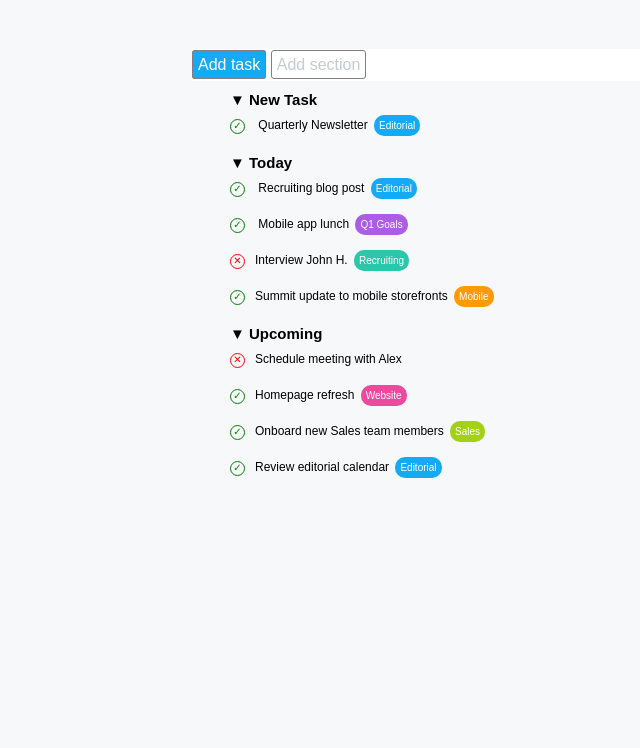
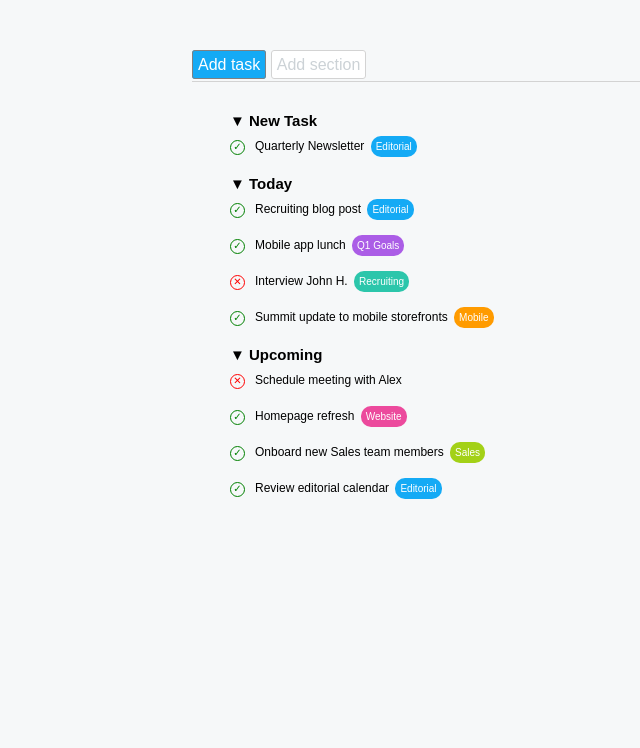
Before and after one commit to Pier95F/html-css-toboolist, a plain HTML site: page index.html in a window 1280 px wide. Shown: the part 52-800 px from the top of the page, without its empty margins (0-640 px from the left). Drawn offline with Linux system fonts and the light colour scheme.

Commit message:
Esercizio completato

```diff
--- a/style.css
+++ b/style.css
@@ -19,7 +19,8 @@ header{
     margin-left: auto;
     margin-right: auto;
     margin-top: 5%;
-    background-color: #ffffff;
+    margin-bottom: 20px;
+    border-bottom: 1px solid lightgrey;
     }
 
     .btn{
@@ -35,16 +36,15 @@ header{
 }
 
 .btn-disabled{
-    background-color: white;
-    color: #c4cbd0;
+    background-color: #ffffff;
+    color: #ccd2d6;
+    border: 1px solid lightgray;
 }
 
 .top{
     padding-bottom: 7px;
     padding-top: 7px;
     padding-left: 0px;
-    border-bottom: 2px, solid;
-    border-color: #f6f8f9;
 }
 ul{
     list-style: none;
```
Also changed, not shown: index.html (+3 -4 lines). Lines whose indentation alone changed are shown as unchanged.
